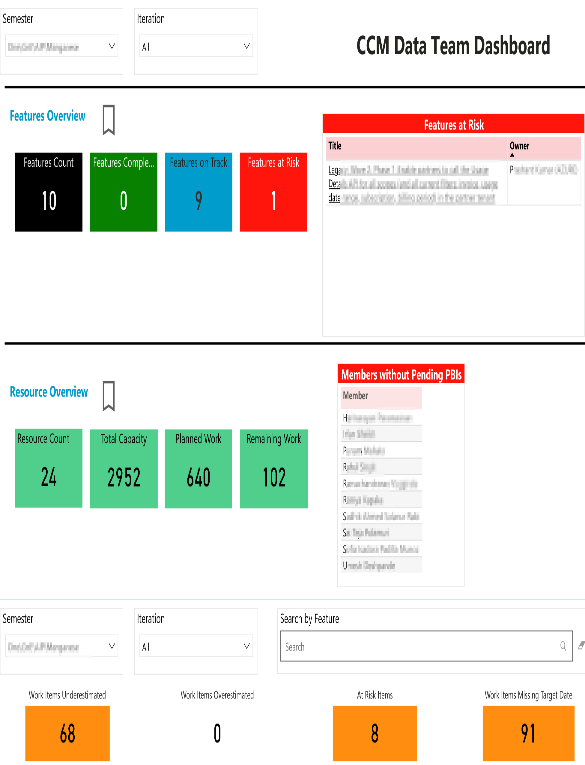
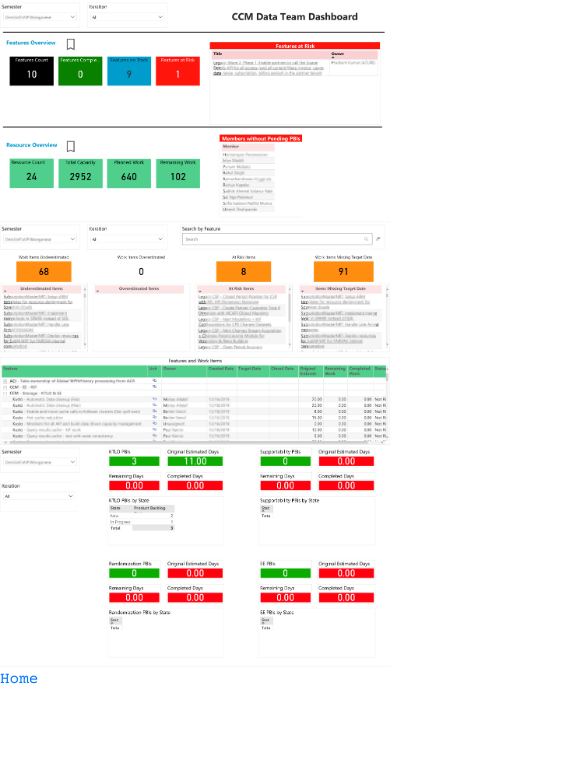
Before and after one commit to Hanleyjames/Hanleyjames.github.io, a plain HTML site: page azure.html in a window 390 px wide. Shown: the top 765 px of the page, 585 px wide, since content can reach past the window. Drawn offline with nearby package versions, Linux system fonts and the light colour scheme.

Commit message:
Finish last page

```diff
--- a/azure.html
+++ b/azure.html
@@ -15,18 +15,22 @@
 <body>
   <div class="wrapper">
     <div class="row">
-      <div class="col-12 col-md-6 col-lg-3" >
-        <img src="./assets/worktracking-1.png" style="width: 600px; height: 600px;"/>
-      </div>
-      <div class="col-12 col-md-6 col-lg-3">
-        <img src="./assets/worktracking2.png" style="width: 600px; height: 600px;"/>
-      </div>
-      <div class="col-12 col-md-6 col-lg-3">
-        <img src="./assets/worktracking-5.png" style="width: 600px; height: 600px;"/>
+      <div class="col-md-12" >
+        <img src="./assets/worktracking-1.png"style="width: 100%;"/>
       </div>
     </div>
     <div class="row">
-      <div class="col-12"><a href="Hanleyjames.github.io"><p>Home</p></a></div>
+      <div class="col-md-12">
+        <img src="./assets/worktracking2.png" style="width: 100%;"/>
+      </div>
+    </div>
+    <div class="row">
+      <div class="col-md-12" >
+        <img src="./assets/worktracking-5.png"style="width: 100%;"/>
+      </div>
+    </div>
+    <div class="row">
+      <div class="col-12"><a href="./index.html"><p>Home</p></a></div>
     </div>
   </div>
 <script src="https://code.jquery.com/jquery-3.5.1.slim.min.js" integrity="sha384-DfXdz2htPH0lsSSs5nCTpuj/zy4C+OGpamoFVy38MVBnE+IbbVYUew+OrCXaRkfj" crossorigin="anonymous"></script>
```
